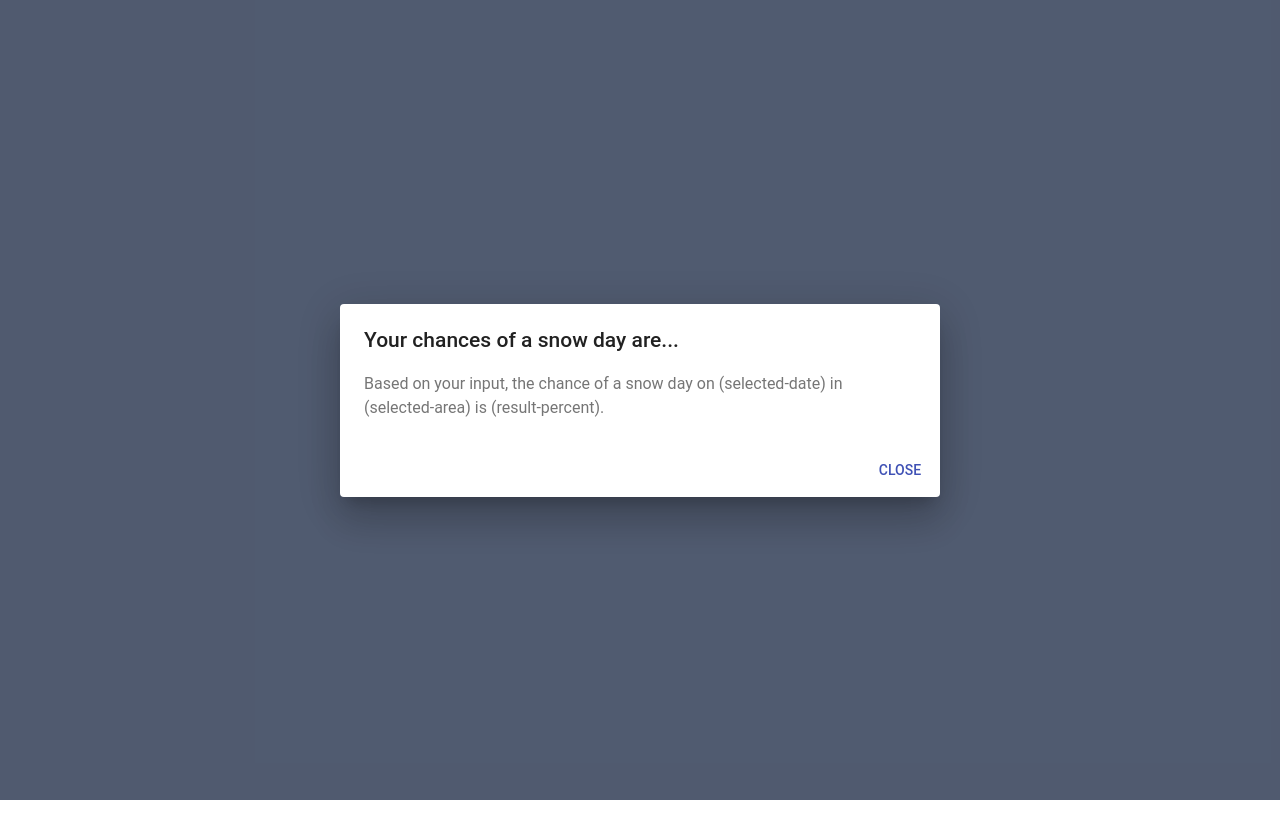
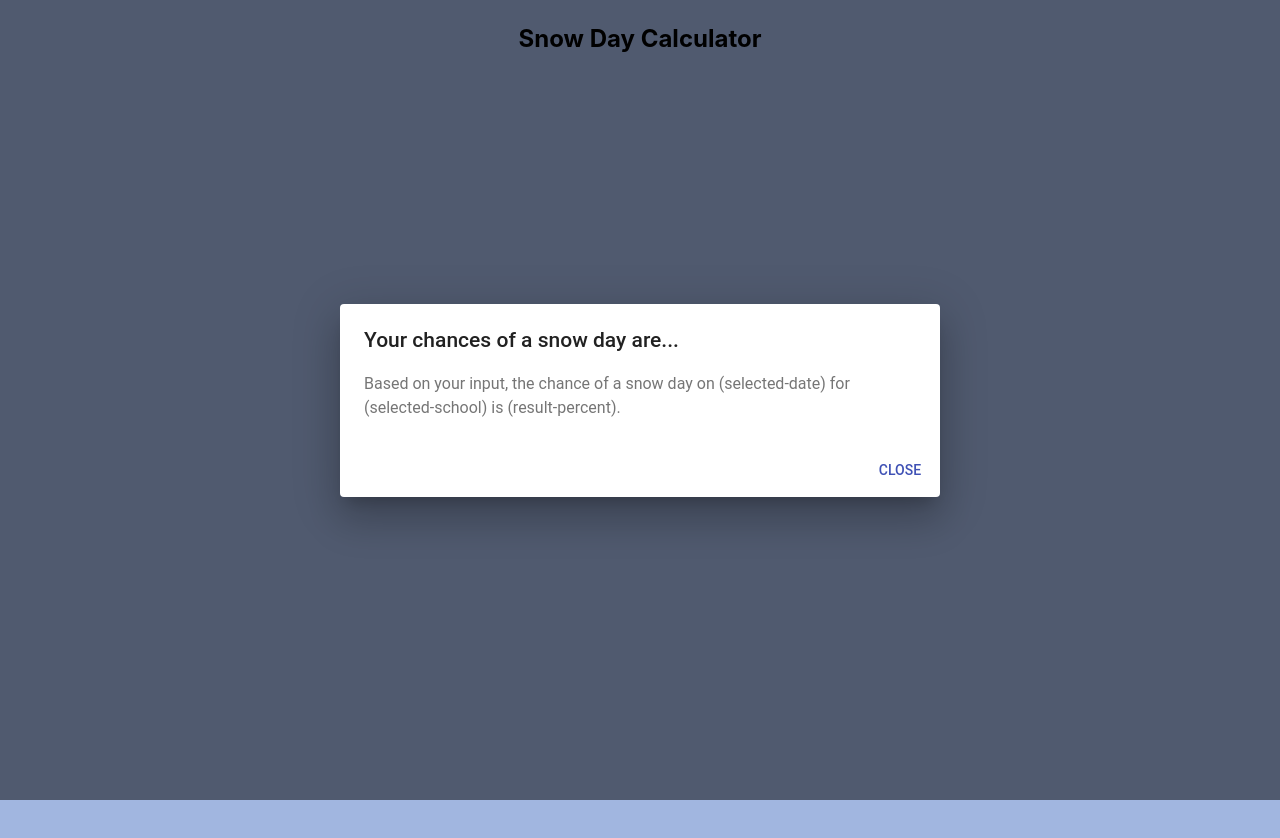
Before and after one commit to sbracellari/CSI-2999, a React (Create React App) app in the folder snowday-calc/: page / in a window 1280 px wide. Both pictures are taken after a click on the button "CALCULATE". Shown: the top 838 px of the page. Before the commit the page ends 800 px from the top, so only its background shows below. Built offline with nearby package versions, Linux system fonts and the light colour scheme.

Commit message:
added icons #3

```diff
--- a/snowday-calc/src/App.css
+++ b/snowday-calc/src/App.css
@@ -2,7 +2,17 @@
   text-align: center;
 }
 
-.App-header {
+.app-header {
+  background-color: #a1b6e0;
+  display: flex;
+  flex-direction: column;
+  align-items: center;
+  justify-content: center;
+  color: black;
+  font-size: x-large;
+}
+
+.app-body {
   background-color: #a1b6e0;
   min-height: 100vh;
   display: flex;
@@ -13,6 +23,19 @@
   color: black;
 }
 
+.app-logo {
+  animation: App-logo-spin infinite 5s linear;
+}
+
 .btn-calc {
   font-size: medium !important;
 }
+
+@keyframes App-logo-spin {
+  from {
+    transform: rotate(0deg);
+  }
+  to {
+    transform: rotate(360deg);
+  }
+}
--- a/snowday-calc/src/App.js
+++ b/snowday-calc/src/App.js
@@ -10,9 +10,6 @@ import DialogContentText from '@material-ui/core/DialogContentText';
 import DialogTitle from '@material-ui/core/DialogTitle';
 import Slide from '@material-ui/core/Slide';
 
-function Transition(props) {
-  return <Slide direction="down" {...props} />;
-}
 
 class App extends React.Component {
   state = {
@@ -29,14 +26,22 @@ class App extends React.Component {
 
   render() {
     return (
+      <div>
+        <link rel="stylesheet" href="https://use.fontawesome.com/releases/v5.7.1/css/all.css" integrity="sha384-fnmOCqbTlWIlj8LyTjo7mOUStjsKC4pOpQbqyi7RrhN7udi9RwhKkMHpvLbHG9Sr" crossorigin="anonymous"></link>
+
         <div className="App">
-        <header className="App-header">
-          <p>Snow Day Calculator</p>
+          <header className="app-header">
+            <p>
+              <i className="app-logo far fa-snowflake" alt="logo"></i>
+              <strong> Snow Day Calculator </strong>
+              <i className="app-logo far fa-snowflake" alt="logo"></i></p>
+          </header>
+          <body className="app-body">
             <Button variant="outlined" className="btn-calc" onClick={this.handleClickOpen}>
               Calculate</Button>
             <Dialog
               open={this.state.open}
-            TransitionComponent={Transition}
+              TransitionComponent={Slide}
               keepMounted
               onClose={this.handleClose}
               aria-labelledby="calc-dialog-slide-title"
@@ -48,7 +53,7 @@ class App extends React.Component {
               <DialogContent>
                 <DialogContentText id="calc-dialog-slide-description">
                   Based on your input, the chance of a snow day on (selected-date)
-                in (selected-area) is (result-percent).
+                  for (selected-school) is (result-percent).
                 </DialogContentText>
               </DialogContent>
               <DialogActions>
@@ -57,7 +62,8 @@ class App extends React.Component {
                 </Button>
               </DialogActions>
             </Dialog>
-        </header>
+          </body>
+        </div>
       </div>
     );
   }
```
Lines whose indentation alone changed are shown as unchanged.
